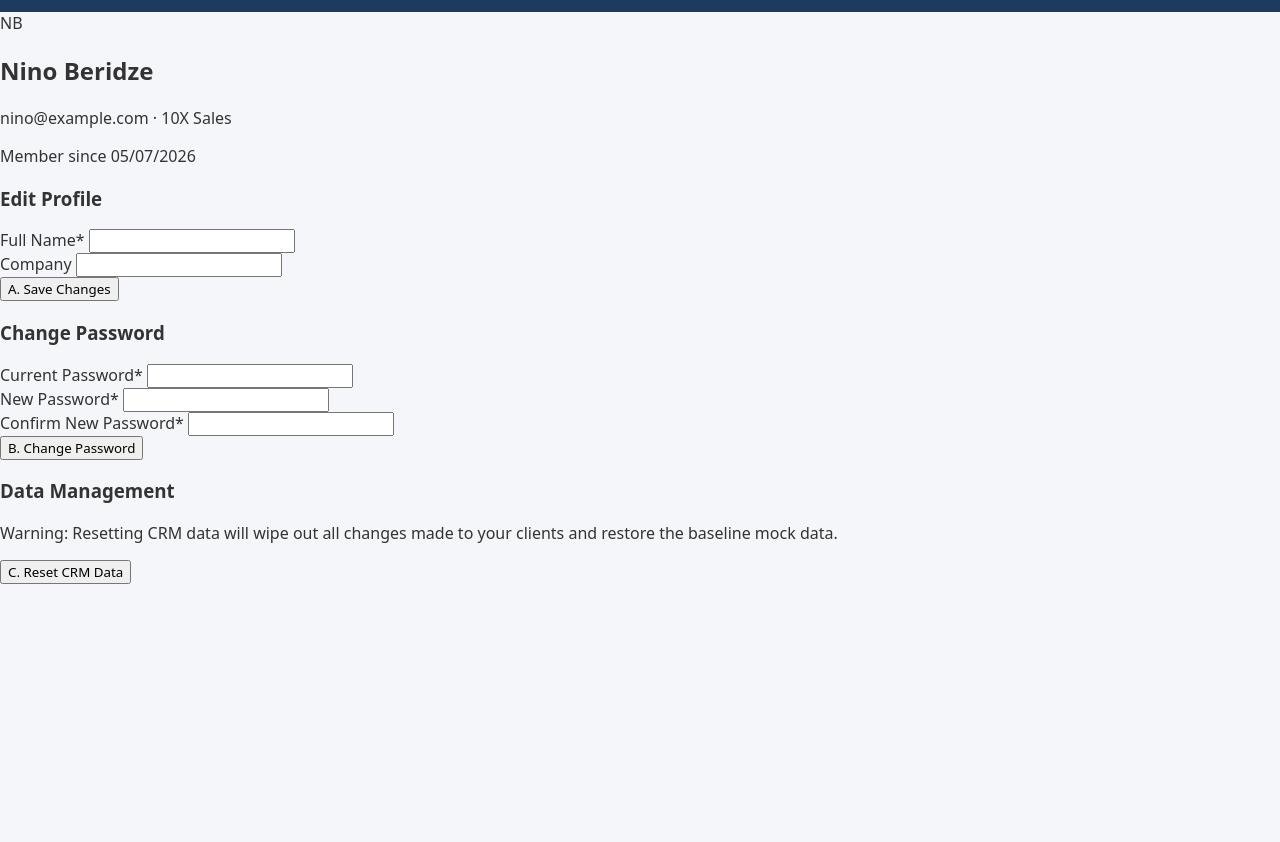
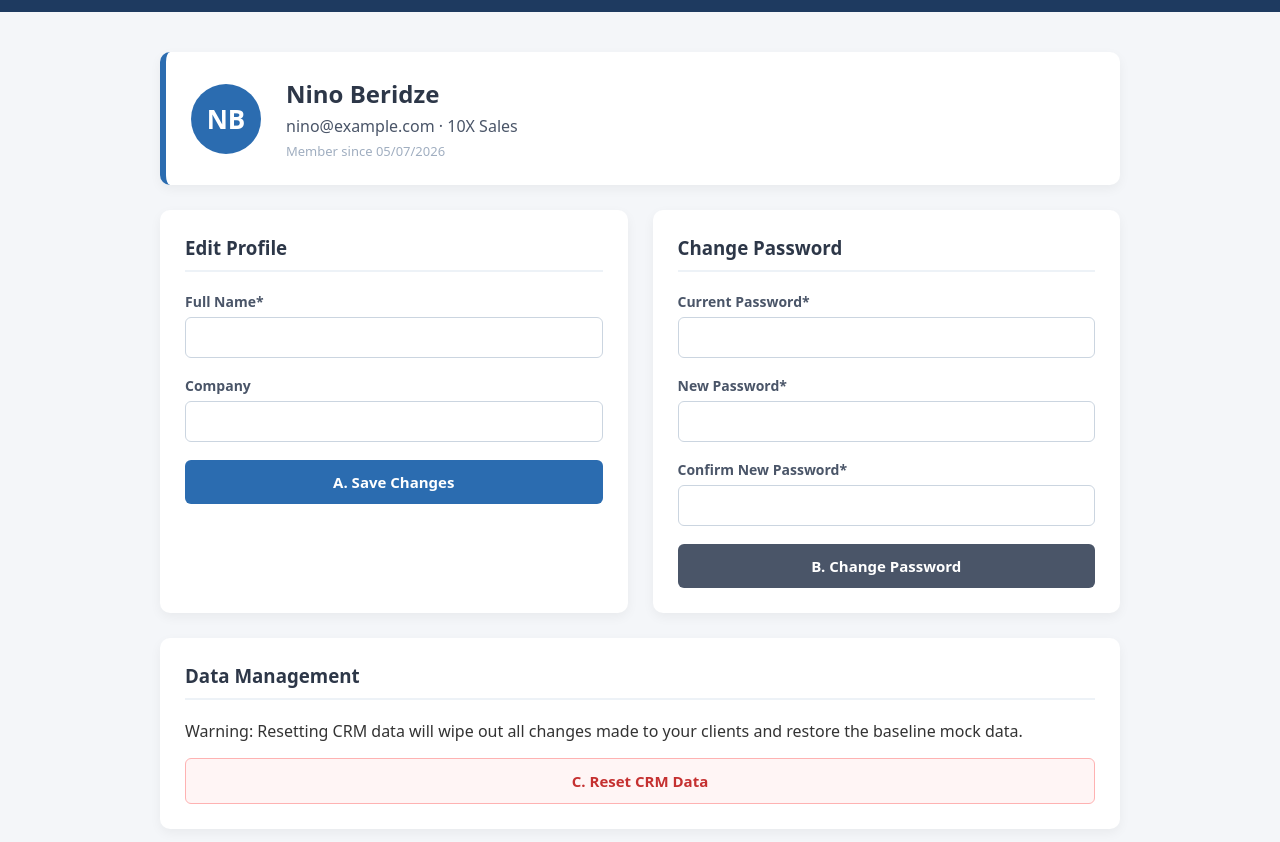
Before and after one commit to KMinadze/10X-CRM-v1, a plain HTML site: page profile.html in a window 1280 px wide. Shown: the part 50-892 px from the top of the page. Before the commit the page ends 800 px from the top, so only its background shows below. Drawn offline with Linux system fonts and the light colour scheme; sample sign-in values are in the browser's storage; a script that the page names is missing.

Commit message:
Implement Profile features, add styles, and fix Clients modal layout
Detailed changes:
- Created profile.html and profile.js with full local storage binding.
- Created profile.css to style the profile card, layout grids, forms, and dynamic toast alerts.
- Added P5.1 Information Block with dynamic user avatar initials and member registration date.
- Added P5.2 Edit Profile form with whitespace trim and name length validation (min 3 chars).
- Added P5.3 Change Password form with active session checks, strength check regex (min 8 chars, letter + number), and match confirmation.
- Added P5.4 Reset CRM Data functionality to flush local clients and re-fetch baseline mock data from the API.
- Fixed layout issues on the Add Client modal in clients.html by switching from conflicting inline styles to class-based toggling (.modal.open).

```diff
--- /dev/null
+++ b/css/profile.css
@@ -0,0 +1,166 @@
+/* ==========================================
+   P5 - Profile გვერდის სტილები
+   ========================================== */
+.profile-container {
+  max-width: 1000px;
+  margin: 40px auto;
+  padding: 0 20px;
+  display: flex;
+  flex-direction: column;
+  gap: 25px;
+}
+
+.profile-card {
+  background: #ffffff;
+  padding: 25px;
+  border-radius: 10px;
+  box-shadow: 0 4px 12px rgba(0, 0, 0, 0.05);
+  box-sizing: border-box;
+}
+
+/* P5.1 Information Block */
+.info-block {
+  display: flex;
+  align-items: center;
+  gap: 25px;
+  border-left: 6px solid #2b6cb0;
+}
+
+.avatar-container {
+  width: 70px;
+  height: 70px;
+  border-radius: 50%;
+  background: #2b6cb0;
+  color: white;
+  display: flex;
+  justify-content: center;
+  align-items: center;
+  font-size: 26px;
+  font-weight: bold;
+}
+
+.user-details h2 {
+  margin: 0 0 5px 0;
+  color: #2d3748;
+}
+
+.user-meta {
+  margin: 0 0 5px 0;
+  color: #4a5568;
+  font-weight: 500;
+}
+
+.user-date {
+  margin: 0;
+  color: #a0aec0;
+  font-size: 13px;
+}
+
+/* ორი ფორმის ბადე (Grid) */
+.profile-grid {
+  display: grid;
+  grid-template-columns: repeat(auto-fit, minmax(450px, 1fr));
+  gap: 25px;
+}
+
+@media (max-width: 500px) {
+  .profile-grid {
+    grid-template-columns: 1fr;
+  }
+}
+
+.profile-card h3 {
+  margin-top: 0;
+  margin-bottom: 20px;
+  color: #2d3748;
+  border-bottom: 2px solid #edf2f7;
+  padding-bottom: 10px;
+}
+
+.form-group {
+  display: flex;
+  flex-direction: column;
+  gap: 6px;
+  margin-bottom: 18px;
+}
+
+.form-group label {
+  font-size: 14px;
+  font-weight: 600;
+  color: #4a5568;
+}
+
+.form-group input {
+  padding: 10px 12px;
+  border: 1px solid #cbd5e0;
+  border-radius: 6px;
+  font-size: 14px;
+}
+
+.form-group input:focus {
+  outline: none;
+  border-color: #2b6cb0;
+}
+
+/* ღილაკები */
+.btn-primary,
+.btn-secondary,
+.btn-danger {
+  width: 100%;
+  padding: 12px;
+  border-radius: 6px;
+  border: none;
+  font-size: 15px;
+  font-weight: bold;
+  cursor: pointer;
+  transition: background 0.2s;
+}
+
+.btn-primary {
+  background: #2b6cb0;
+  color: white;
+}
+.btn-primary:hover {
+  background: #2c5282;
+}
+
+.btn-secondary {
+  background: #4a5568;
+  color: white;
+}
+.btn-secondary:hover {
+  background: #2d3748;
+}
+
+.btn-danger {
+  background: #fff5f5;
+  color: #c53030;
+  border: 1px solid #feb2b2;
+}
+.btn-danger:hover {
+  background: #c53030;
+  color: white;
+}
+
+/* Toast Notifications სტილი */
+.toast-container {
+  position: fixed;
+  bottom: 20px;
+  right: 20px;
+  z-index: 10000;
+  display: flex;
+  flex-direction: column;
+  gap: 10px;
+}
+
+.toast-message {
+  background: #2d3748;
+  color: white;
+  padding: 12px 24px;
+  border-radius: 6px;
+  box-shadow: 0 4px 10px rgba(0, 0, 0, 0.15);
+  font-size: 14px;
+  font-weight: 500;
+  opacity: 0;
+  transition: opacity 0.3s ease;
+}
--- a/profile.html
+++ b/profile.html
@@ -5,6 +5,7 @@
     <meta name="viewport" content="width=device-width, initial-scale=1.0" />
     <title>10X-CRM</title>
     <link rel="stylesheet" href="./css/dashboard.css" />
+    <link rel="stylesheet" href="./css/profile.css" />
   </head>
   <body>
     <div id="global-navbar"></div>
```
